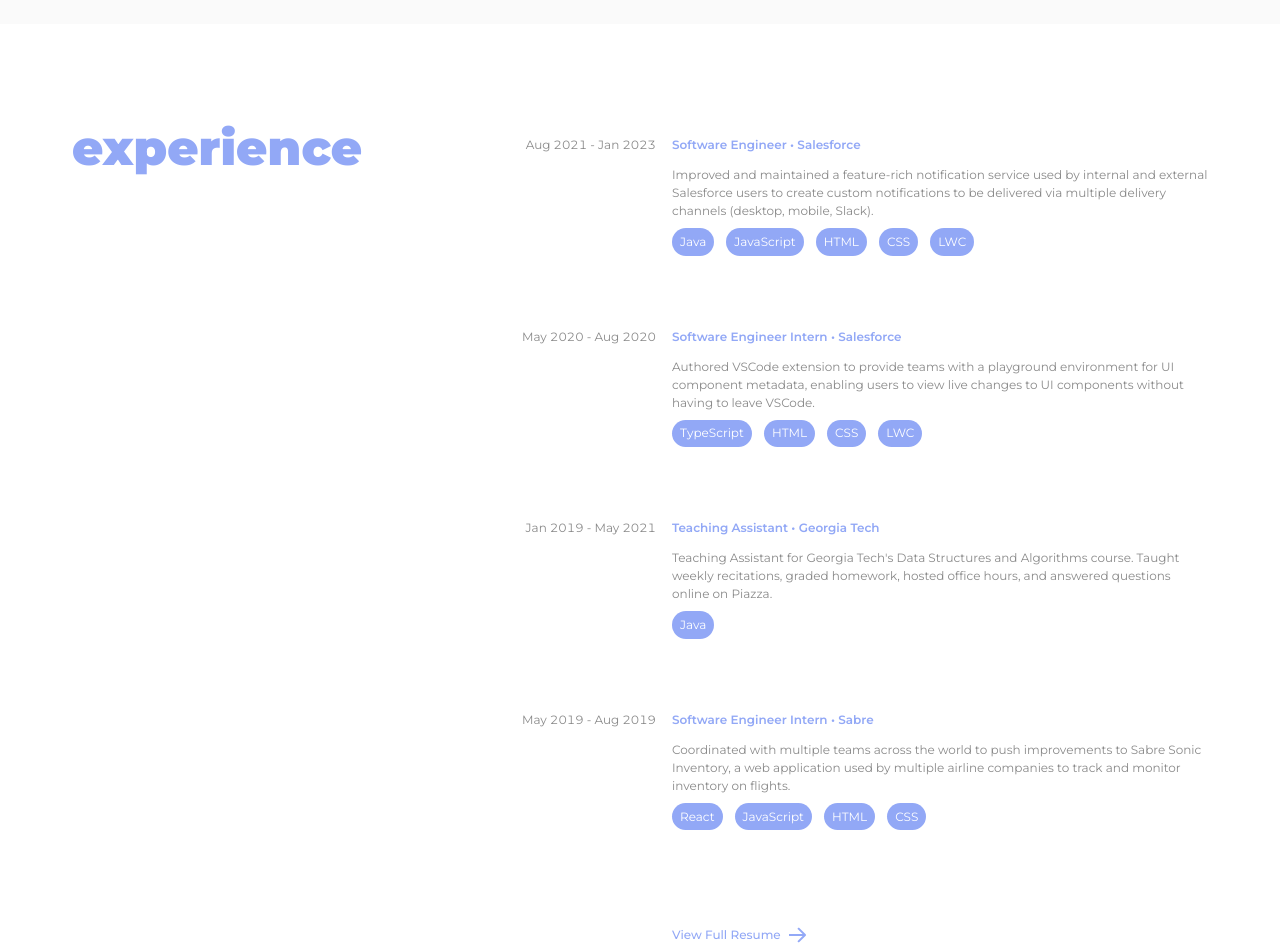
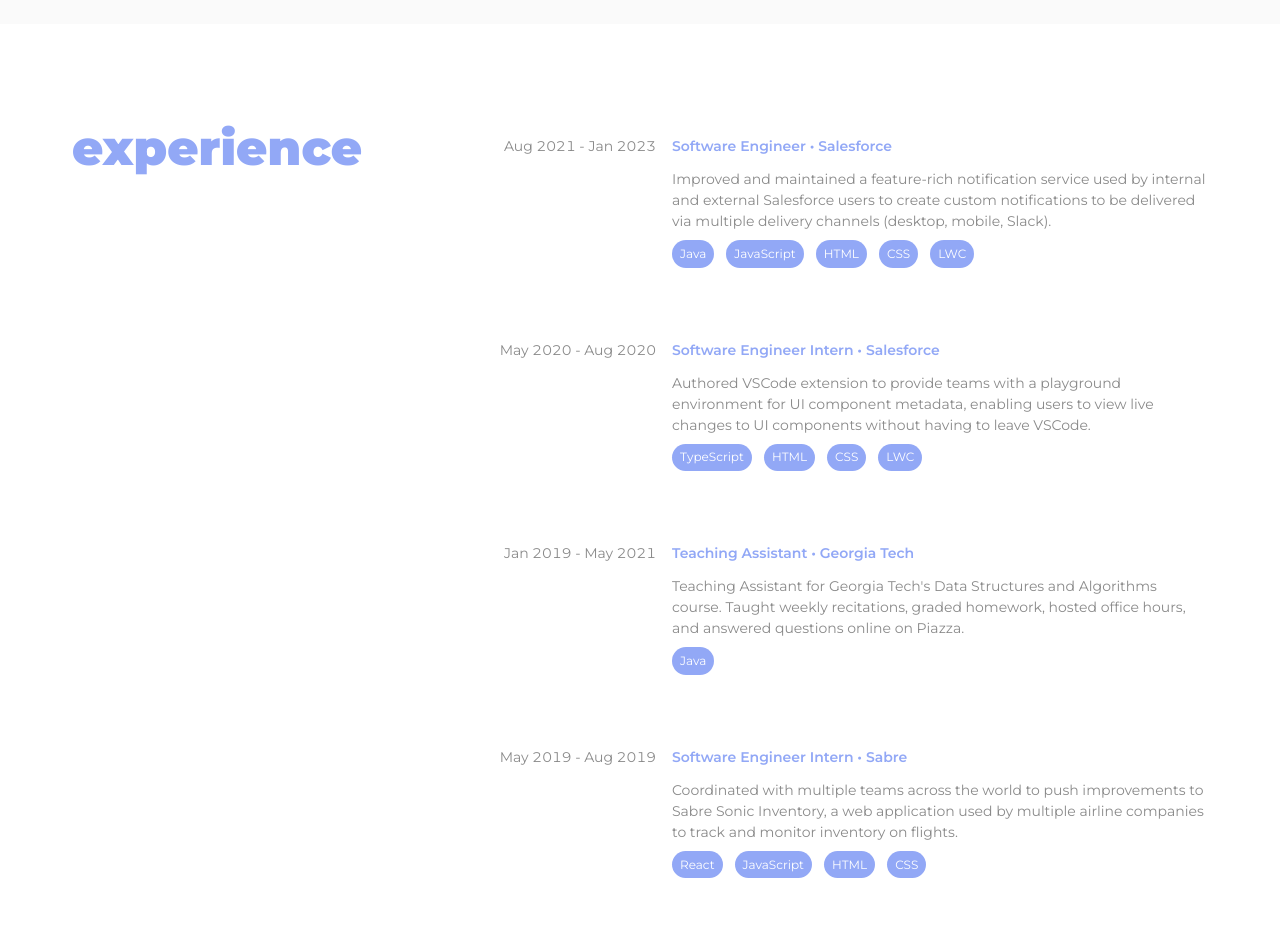
Before and after one commit to ReeceGao/reecegao-website, a website built with Vite: page index.html in a window 1280 px wide. Shown: the part 1640-2592 px from the top of the page. Built offline with nearby package versions, Linux system fonts and the light colour scheme.

Commit message:
make experience and project text bigger

```diff
--- a/index.html
+++ b/index.html
@@ -299,13 +299,8 @@
                             </h2>
                         </div>
                         <div class="resume">
-                            <ul
-                                role="list"
-                                class="list-items fs-secondary-body"
-                            >
-                                <li
-                                    class="salesforce-fulltime fs-secondary-body"
-                                >
+                            <ul role="list" class="list-items fs-list-body">
+                                <li class="salesforce-fulltime fs-list-body">
                                     <h3 class="fw-semi-bold text-primary-400">
                                         Software Engineer • Salesforce
                                     </h3>
@@ -391,7 +386,7 @@
                             </ul>
                             <a href="resume.pdf" target="_blank" class="view">
                                 <span
-                                    class="fw-medium text-white-400 fs-secondary-body"
+                                    class="fw-medium text-white-400 fs-list-body"
                                     >View Full Resume</span
                                 >
                                 <img src="assets/arrow.svg" alt="arrow" />
@@ -411,10 +406,7 @@
                             </h2>
                         </div>
                         <div class="projects">
-                            <ul
-                                role="list"
-                                class="list-items fs-secondary-body"
-                            >
+                            <ul role="list" class="list-items fs-list-body">
                                 <li>
                                     <div class="project-item-container">
                                         <img
--- a/style.css
+++ b/style.css
@@ -22,6 +22,7 @@
     --fw-black: 900;
 
     --fs-300: 0.75rem;
+    --fs-350: 0.875rem;
     --fs-400: 1rem;
     --fs-500: 1.25rem;
     --fs-700: 3rem;
@@ -128,7 +129,7 @@
 }
 
 body {
-    font-size: var(--fs-body);
+    font-size: var(--fs-primary-body);
     font-family: var(--ff-body);
     color: var(--clr-neutral-400);
     font-weight: var(--fw-regular);
@@ -413,6 +414,7 @@
 }
 
 .skills-list {
+    font-size: var(--fs-300);
     margin-top: 0.5rem;
     display: flex;
     justify-content: center;
@@ -722,6 +724,10 @@
     font-size: var(--fs-primary-intro);
 }
 
+.fs-list-body {
+    font-size: var(--fs-350);
+}
+
 .fs-300 {
     font-size: var(--fs-300);
 }
```
